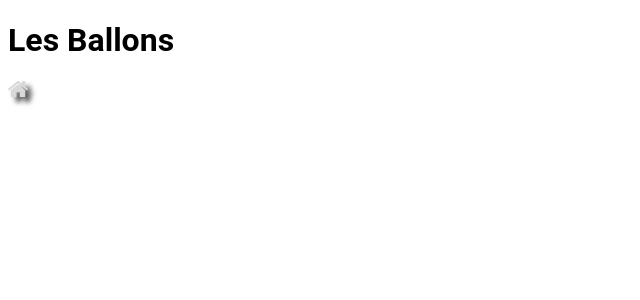
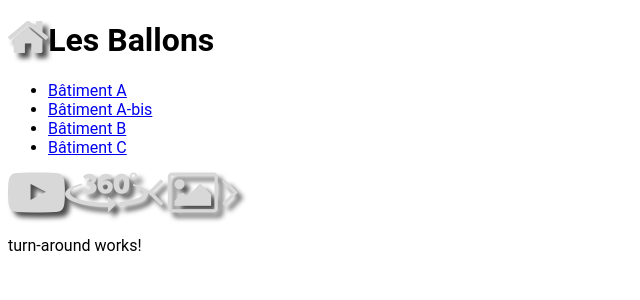
Before and after one commit to raphael-volt/virtual-tour, an Angular app: page /360 in a window 1280 px wide. Shown: the top 300 px of the page, without its empty margins (0-640 px from the left). Built offline with nearby package versions, Linux system fonts and the light colour scheme.

Commit message:
added routing logic

```diff
--- a/src/app/app.component.html
+++ b/src/app/app.component.html
@@ -1,2 +1,13 @@
-<h1>{{title}}</h1>
-<i class="vti vti-home"></i>
+<h1><i class="vti vti-home" routerLink="/"></i>{{title}}</h1>
+<ul>
+    <li><a routerLink="/batiments/a">Bâtiment A</a></li>
+    <li><a routerLink="/batiments/a-bis">Bâtiment A-bis</a></li>
+    <li><a routerLink="/batiments/b">Bâtiment B</a></li>
+    <li><a routerLink="/batiments/c">Bâtiment C</a></li>
+</ul>
+<div style="font-size: 40px">
+    <i class="vti vti-play" routerLink="/video"></i>
+    <i class="vti vti-360" routerLink="/360"></i>
+    <i class="vti vti-carousel" routerLink="/images"></i>
+</div>
+<router-outlet></router-outlet>
--- a/src/app/app.component.ts
+++ b/src/app/app.component.ts
@@ -1,5 +1,5 @@
 import { Component } from '@angular/core';
-
+import { Router } from "@angular/router";
 @Component({
   selector: 'app-root',
   templateUrl: './app.component.html',
@@ -7,4 +7,10 @@ import { Component } from '@angular/core';
 })
 export class AppComponent {
   title = 'Les Ballons';
+  constructor(private router: Router) {
+
+  }
+  homeClick() {
+    this.router.navigate([""])
+  }
 }
--- /dev/null
+++ b/src/app/shared/deactivable.component.ts
@@ -0,0 +1,23 @@
+import { Component } from '@angular/core';
+import { Observable, Observer } from "rxjs";
+@Component({
+  selector: 'app-deactivable',
+  template: '<span><span>',
+  styleUrls: []
+})
+export class DeactivableComponent {
+
+  constructor() { }
+
+  deactivate(): Observable<boolean> {
+    return Observable.create((observer: Observer<boolean>) => {
+      console.log(this.constructor.name + " will deactivate in 1000ms")
+      setTimeout(() => {
+        console.log(this.constructor.name + " deactivated")
+        observer.next(true)
+        observer.complete()
+      }, 1000);
+    })
+  }
+
+}
--- /dev/null
+++ b/src/app/shared/routing/app.routes.guard.ts
@@ -0,0 +1,24 @@
+import { Component, Injectable } from "@angular/core";
+import {
+    CanDeactivate,
+    ActivatedRouteSnapshot,
+    RouterStateSnapshot
+} from "@angular/router";
+import { Observable, Observer } from "rxjs";
+import { DeactivableComponent } from "../deactivable.component";
+
+@Injectable()
+export class AppRoutesGuard implements CanDeactivate<DeactivableComponent>  {
+
+    constructor() { }
+
+    canDeactivate(
+        component: DeactivableComponent,
+        currentRoute: ActivatedRouteSnapshot,
+        currentState: RouterStateSnapshot,
+        nextState: RouterStateSnapshot
+    ): Observable<boolean> {
+        return component.deactivate()
+    }
+
+}
--- /dev/null
+++ b/src/app/shared/routing/app.routes.module.ts
@@ -0,0 +1,50 @@
+import { NgModule } from '@angular/core'
+import { RouterModule, Routes } from '@angular/router'
+import { BuildingsComponent } from "../../buildings/buildings.component";
+import { CarouselComponent } from "../../carousel/carousel.component";
+import { TurnAroundComponent } from "../../turn-around/turn-around.component";
+import { YoutubeComponent } from "../../youtube/youtube.component";
+import { AppRoutesGuard } from "./app.routes.guard";
+const routes: Routes = [
+  {
+    path: "",
+    children: [
+      {
+        path: "batiments/:id",
+        component: BuildingsComponent,
+        canDeactivate: [AppRoutesGuard]
+      },
+
+      {
+        path: "video",
+        component: YoutubeComponent
+      },
+
+      {
+        path: "images",
+        component: CarouselComponent,
+        canDeactivate: [AppRoutesGuard]
+      },
+
+      {
+        path: "360",
+        component: TurnAroundComponent,
+        canDeactivate: [AppRoutesGuard]
+      }
+
+    ]
+  }
+]
+
+@NgModule({
+    imports: [
+      RouterModule.forRoot(routes)
+    ],
+    exports: [
+      RouterModule
+    ],
+    providers: [
+      AppRoutesGuard
+    ]
+  })
+  export class AppRoutesModule { }
```
Also changed, not shown: src/app/app.module.ts (+14 -2 lines), src/app/buildings/buildings.component.ts (+5 -3 lines), src/app/carousel/carousel.component.ts (+5 -3 lines), src/app/turn-around/turn-around.component.ts (+5 -2 lines).
